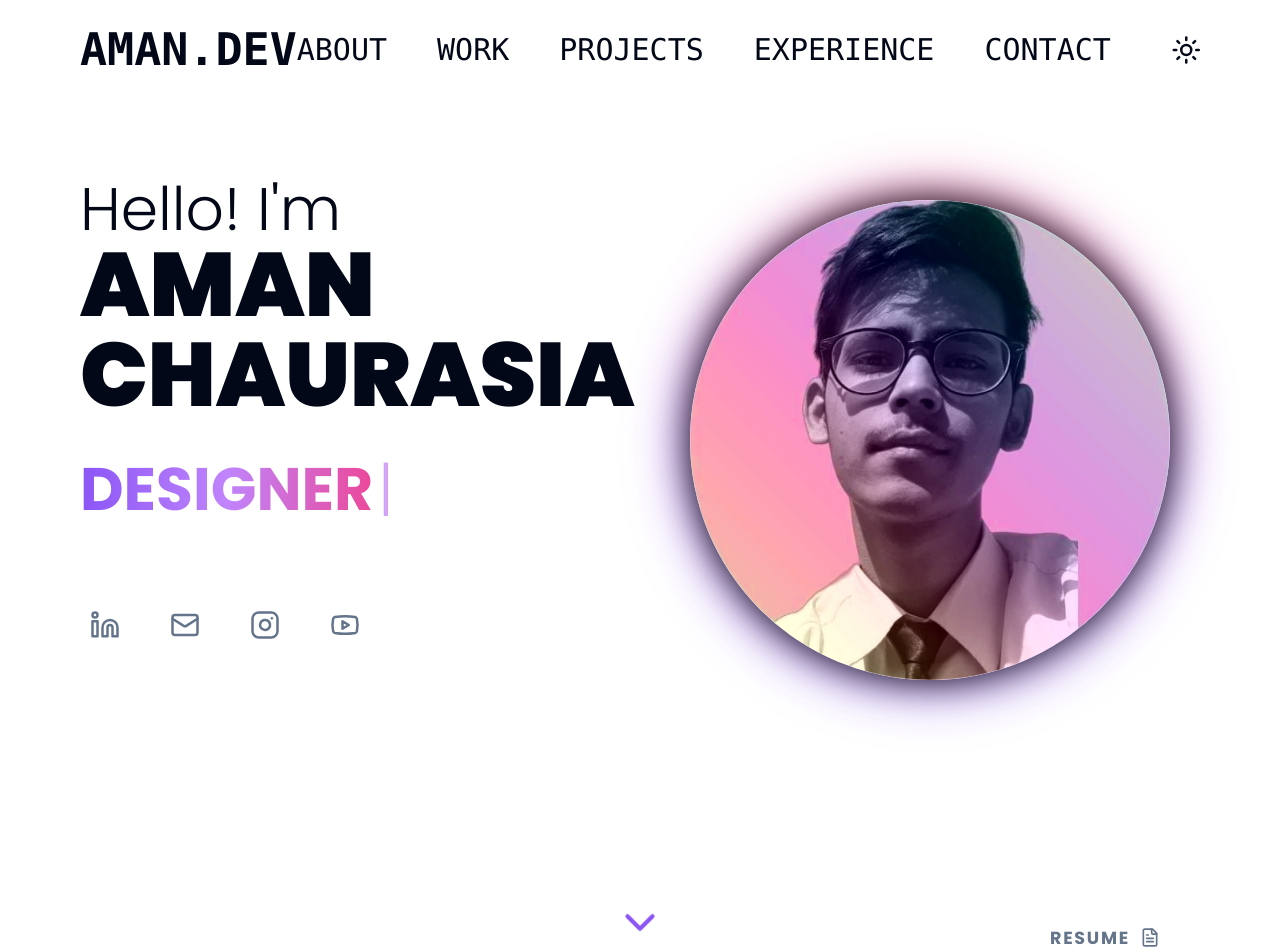
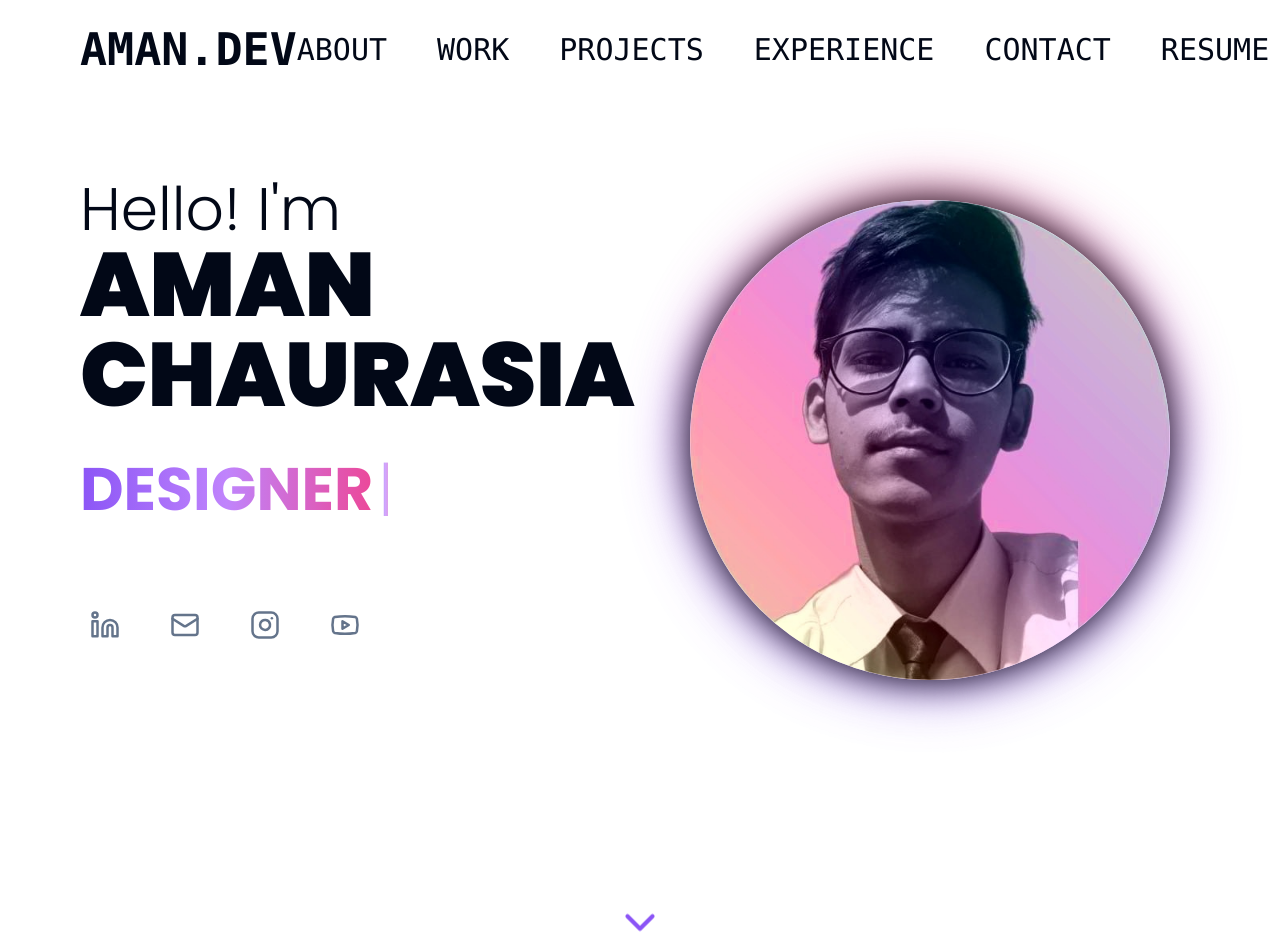
Before and after one commit to Amannn669/aman18-07chaurasia, a React (Vite) app: page / in a window 1280 px wide. Shown: the top 952 px of the page. Built offline with nearby package versions, Linux system fonts and the light colour scheme.

Commit message:
Update resume link placement
The resume link has been moved to a more optimal location on the page.
Here are the files that were edited by the AI in that message:
-edited src/pages/Index.tsx
-edited src/components/Hero.tsx

```diff
--- a/src/components/Header.tsx
+++ b/src/components/Header.tsx
@@ -24,6 +24,7 @@ const Header = () => {
             <ShuffleLink href="/projects" className="story-link">PROJECTS</ShuffleLink>
             <ShuffleLink href="/#experience" className="story-link">EXPERIENCE</ShuffleLink>
             <ShuffleLink href="/#contact" className="story-link">CONTACT</ShuffleLink>
+            <ShuffleLink href="https://shorturl.at/DmHDH" className="story-link">RESUME</ShuffleLink>
           </nav>
           <ThemeToggle />
         </div>
@@ -82,6 +83,13 @@ const Header = () => {
             >
               CONTACT
             </ShuffleLink>
+            <ShuffleLink
+              href="https://shorturl.at/DmHDH"
+              className="story-link py-2 px-4 w-full text-center hover:bg-muted/50 transition-colors"
+              onClick={() => setIsMobileMenuOpen(false)}
+            >
+              RESUME
+            </ShuffleLink>
           </nav>
         </div>
       )}
--- a/src/components/Hero.tsx
+++ b/src/components/Hero.tsx
@@ -3,7 +3,7 @@ import React from 'react';
 import AnimatedText from './AnimatedText';
 import AnimatedProfileImage from './AnimatedProfileImage';
 import SocialLinks from './SocialLinks';
-import { ChevronDown, FileText } from 'lucide-react';
+import { ChevronDown } from 'lucide-react';
 
 const Hero = () => {
   return (
@@ -23,16 +23,6 @@ const Hero = () => {
             <AnimatedProfileImage className="w-full max-w-xs md:max-w-sm" />
         </div>
       </div>
-      <a
-        href="https://shorturl.at/DmHDH"
-        target="_blank"
-        rel="noopener noreferrer"
-        className="absolute bottom-10 right-4 md:right-8 z-20 hidden md:flex items-center space-x-2 font-bold tracking-widest text-sm text-muted-foreground hover:text-primary transition-colors"
-        aria-label="Open resume in new tab"
-      >
-        <span>RESUME</span>
-        <FileText size={16} />
-      </a>
       <a href="#about" aria-label="Scroll to about section" className="absolute bottom-10 left-1/2 -translate-x-1/2">
         <ChevronDown className="w-10 h-10 text-primary animate-bounce" />
       </a>
```
